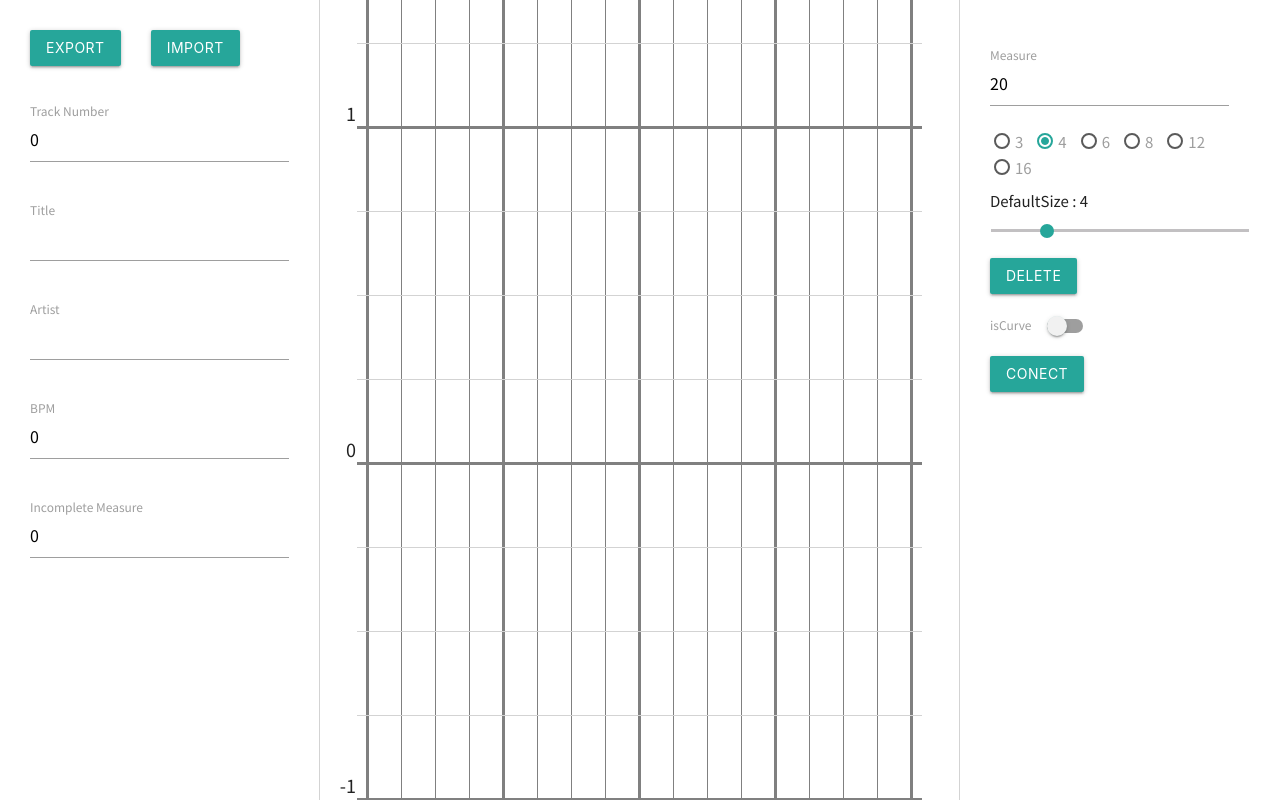
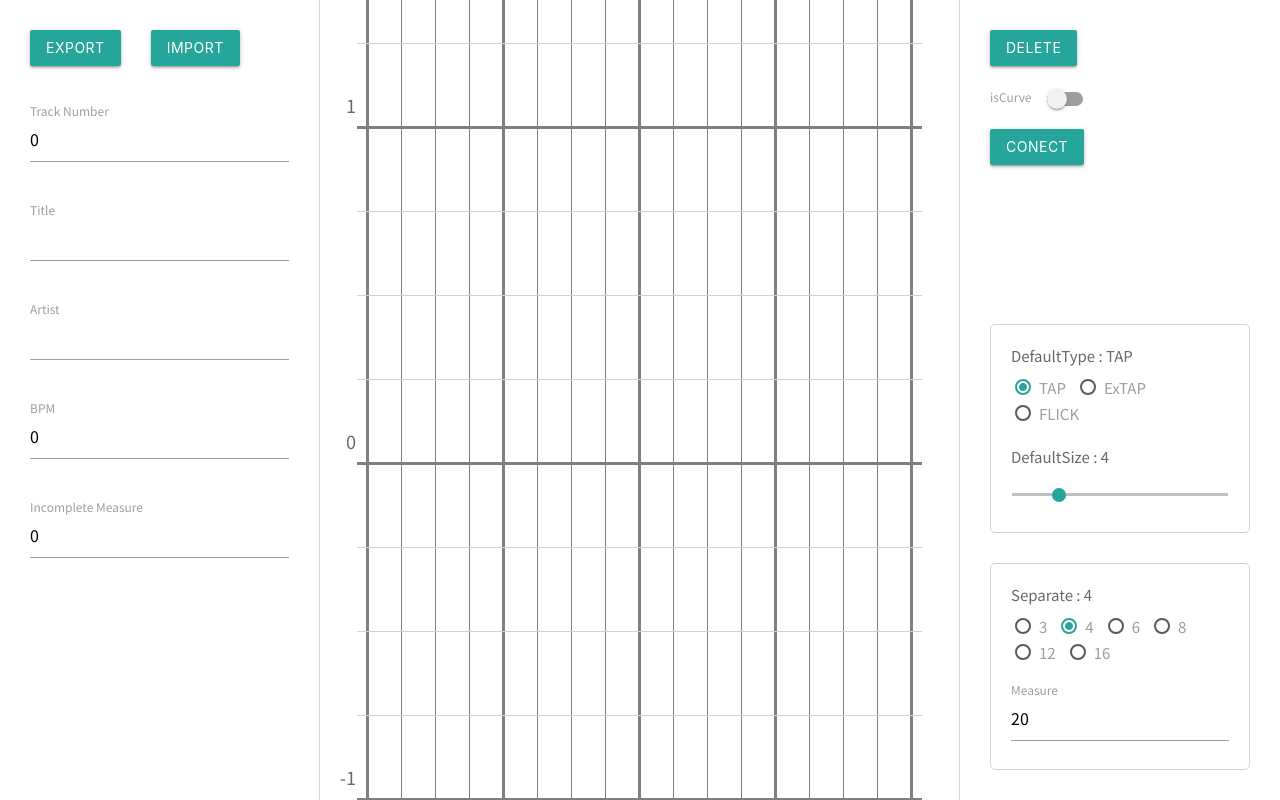
Before and after one commit to maru0210/ChartEditor, a React (Vite) app: page / in a window 1280 px wide. Built offline with nearby package versions, Linux system fonts and the light colour scheme.

Commit message:
デザイン等の修正

```diff
--- a/src/App.tsx
+++ b/src/App.tsx
@@ -30,6 +30,7 @@ function App() {
   const [measure, setMeasure] = useState<number>(20);
   const [separate, setSeparate] = useState<number>(4);
   const [defaultSize, setDefaultSize] = useState<number>(4);
+  const [defaultType, setDefaultType] = useState<number>(0);
 
   const divCenter = useRef<HTMLDivElement>(null);
   const [centerHeight, setCenterHeight] = useState<number>(0);
@@ -76,6 +77,7 @@ function App() {
           separate={separate}
           measure={measure}
           defaultSize={defaultSize}
+          defaultType={defaultType}
         ></Editor>
       </div>
 
@@ -91,6 +93,8 @@ function App() {
           setSeparate={setSeparate}
           defaultSize={defaultSize}
           setDefaultSize={setDefaultSize}
+          defaultType={defaultType}
+          setDefaultType={setDefaultType}
         ></Config>
       </div>
     </>
--- a/src/Config.tsx
+++ b/src/Config.tsx
@@ -15,9 +15,17 @@ type Props = {
   setSeparate: React.Dispatch<React.SetStateAction<number>>;
   defaultSize: number;
   setDefaultSize: React.Dispatch<React.SetStateAction<number>>;
+  defaultType: number;
+  setDefaultType: React.Dispatch<React.SetStateAction<number>>;
 };
 
 function Config(props: Props) {
+  const types: [string, number][] = [
+    ["TAP", 0],
+    ["ExTAP", 1],
+    ["FLICK", 2],
+  ];
+
   const [isCurve, setIsCurve] = useState<boolean>(false);
 
   const DeleteNote = () => {
@@ -81,21 +89,62 @@ function Config(props: Props) {
   };
 
   return (
-    <>
-      <div className="input-field">
-        <input
-          id="incompletemeasure"
-          value={props.measure}
-          onChange={(e) => props.setMeasure(Number(e.target.value))}
-          type="number"
-          className="validate"
-        ></input>
-        <label htmlFor="incompletemeasure" className="active">
-          Measure
+    <div id="config">
+      <div id="noteSetting">
+        <button className="waves-effect waves-light btn" onClick={() => DeleteNote()}>
+          Delete
+        </button>
+
+        <div id="longNoteConf">
+          <div className="switch">
+            <label>
+              isCurve
+              <input type="checkbox" checked={isCurve} onChange={() => setIsCurve((old) => !old)} />
+              <span className="lever"></span>
             </label>
           </div>
+          <button className="waves-effect waves-light btn" onClick={() => ConectNotes()}>
+            Conect
+          </button>
+        </div>
+      </div>
 
+      <div className="bottom">
+        <div id="defaultNote">
+          <div id="defaultType">
+            <p>DefaultType : {types[props.defaultType][0]}</p>
+            {types.map((type: [string, number]) => {
+              return (
+                <>
+                  <label>
+                    <input
+                      className="with-gap"
+                      name="defaultType"
+                      type="radio"
+                      checked={props.defaultType == type[1]}
+                      onChange={() => props.setDefaultType(type[1])}
+                    ></input>
+                    <span>{type[0]}</span>
+                  </label>
+                </>
+              );
+            })}
+          </div>
+          <div id="defaultSize">
+            <p>DefaultSize : {props.defaultSize}</p>
+            <input
+              type="range"
+              min="1"
+              max="16"
+              value={props.defaultSize}
+              onChange={(e) => props.setDefaultSize(Number(e.target.value))}
+            />
+          </div>
+        </div>
+
+        <div id="editorSetting">
           <div id="separate">
+            <p>Separate : {props.separate}</p>
             {[3, 4, 6, 8, 12, 16].map((val: number) => {
               return (
                 <>
@@ -114,34 +163,21 @@ function Config(props: Props) {
             })}
           </div>
 
-      <div id="defaultSize">
-        <p>DefaultSize : {props.defaultSize}</p>
+          <div className="input-field">
             <input
-          type="range"
-          min="1"
-          max="16"
-          value={props.defaultSize}
-          onChange={(e) => props.setDefaultSize(Number(e.target.value))}
-        />
-      </div>
-
-      <button className="waves-effect waves-light btn" onClick={() => DeleteNote()}>
-        Delete
-      </button>
-
-      <div id="longNoteConf">
-        <div className="switch">
-          <label>
-            isCurve
-            <input type="checkbox" checked={isCurve} onChange={() => setIsCurve((old) => !old)} />
-            <span className="lever"></span>
+              id="incompletemeasure"
+              value={props.measure}
+              onChange={(e) => props.setMeasure(Number(e.target.value))}
+              type="number"
+              className="validate"
+            ></input>
+            <label htmlFor="incompletemeasure" className="active">
+              Measure
             </label>
           </div>
-        <button className="waves-effect waves-light btn" onClick={() => ConectNotes()}>
-          Conect
-        </button>
         </div>
-    </>
+      </div>
+    </div>
   );
 }
 
--- a/src/Editor.tsx
+++ b/src/Editor.tsx
@@ -19,6 +19,7 @@ type Props = {
   separate: number;
   measure: number;
   defaultSize: number;
+  defaultType: number;
 };
 
 function Editor(props: Props) {
@@ -62,7 +63,7 @@ function Editor(props: Props) {
 
     const _note: Note = {
       time: time,
-      type: 0,
+      type: props.defaultType,
       data: [
         {
           diff: 0,
@@ -105,9 +106,9 @@ function Editor(props: Props) {
             className={data.isSelect ? className + " selected" : className}
             position={{
               x: data.pos * unitWidth + 1,
-              y: (measure - 1 - note.time - data.diff) * unitHeight * 48 - 6,
+              y: (measure - 1 - note.time - data.diff) * unitHeight * 48 - 7,
             }}
-            size={{ width: unitWidth * data.size - 1, height: 13 }}
+            size={{ width: unitWidth * data.size - 1, height: 15 }}
             enableResizing={resizeSetting}
             onDragStop={(_e, d) => UpdateNotePos(d.x, d.y, note.key, i)}
             onResizeStart={() => setCanNewNote(() => false)}
@@ -149,17 +150,17 @@ function Editor(props: Props) {
     );
   };
 
-  const NormalizeNote = (note: Note): Note => {
+  const NormalizeLongNote = (note: Note): Note => {
     note.data.map((data, i) => {
-      if(i % 2 == 1) {
-        if(data.diff > note.data[i+1].diff) {
-          data.diff = note.data[i+1].diff;
+      if (i % 2 == 1) {
+        if (data.diff > note.data[i + 1].diff) {
+          data.diff = note.data[i + 1].diff;
         }
       }
       return data;
-    })
+    });
     return note;
-  }
+  };
 
   const UpdateNotePos = (x: number, y: number, key: number, dataIndex: number) => {
     props.setNotes(
@@ -173,7 +174,7 @@ function Editor(props: Props) {
           const interval = 1 / props.separate;
           const newTime = measure - 1 - Math.round(y / (unitHeight * 48) / interval) * interval;
           if (-1 <= newTime && newTime <= measure - 1) {
-            if (note.type == 0) {
+            if (note.type == 0 || note.type == 1 || note.type == 2) {
               note.time = newTime;
             } else if (note.type == 10 || note.type == 11) {
               if (dataIndex == 0) {
@@ -195,7 +196,7 @@ function Editor(props: Props) {
                   note.data[dataIndex].diff = newTime - note.time;
                 }
               }
-              note = NormalizeNote(note);
+              note = NormalizeLongNote(note);
             }
           }
         }
--- a/src/SVG.tsx
+++ b/src/SVG.tsx
@@ -42,10 +42,8 @@ export const LongStSvg = (
               L ${noteLeft(unitWidth, note, 2)} ${notePosY(unitHeight, measure, note, 2)}
               L ${noteRight(unitWidth, note, 2)} ${notePosY(unitHeight, measure, note, 2)}
               L ${noteRight(unitWidth, note, 0)} ${notePosY(unitHeight, measure, note, 0)}`}
-          stroke="green"
         />
       </svg>
-      ,
     </>
   );
 };
@@ -68,7 +66,6 @@ export const LongCrvSvg = (
               L ${noteRight(unitWidth, note, 2)} ${notePosY(unitHeight, measure, note, 2)}
               Q ${controlRight(unitWidth, note, 1)} ${controlPosY(unitHeight, measure, note, 1)}
                 ${noteRight(unitWidth, note, 0)} ${notePosY(unitHeight, measure, note, 0)}`}
-          stroke="blue"
         />
       </svg>
       ,
--- a/src/css/App.css
+++ b/src/css/App.css
@@ -24,8 +24,5 @@ input::-webkit-inner-spin-button {
 }
 
 #right {
-  display: flex;
-  flex-direction: column;
-  align-items: start;
   padding: 30px;
 }
--- a/src/css/Config.css
+++ b/src/css/Config.css
@@ -1,20 +1,58 @@
+#config {
+  width: 100%;
+  height: 100%;
+  display: flex;
+  flex-direction: column;
+  justify-content: space-between;
+
+  > div {
+    width: 100%;
+  }
+
+  > div.bottom {
+    display: flex;
+    flex-direction: column;
+    gap: 30px;
+
+    > div {
+      padding: 20px;
+      border: 1px solid lightgray;
+      border-radius: 5px;
+    }
+
+    > div#defaultNote {
+      > #defaultType {
+        margin-bottom: 20px;
+      }
+
+      > #defaultSize {
+        width: 100%;
+      }
+    }
+
+    > div#editorSetting {
+      > .input-field {
+        margin-bottom: 0;
+      }
+    }
+  }
+}
+
+p {
+  margin-bottom: 8px;
+  color: dimgray;
+}
+
 button {
   margin-bottom: 20px;
 }
 
-#separate {
-  > label {
-    margin-right: 10px;
+label:has(input[type="radio"]) {
+  margin-right: 10px;
 
-    > span {
-      padding-left: 25px;
-    }
+  > span {
+    padding-left: 28px !important;
   }
-}
-
-#defaultSize {
-  margin: 10px 0;
-  width: 100%;
 }
 
 #longNoteConf {
--- a/src/css/Editor.css
+++ b/src/css/Editor.css
@@ -13,45 +13,63 @@
   z-index: 999;
 }
 
-svg.longSt {
+svg {
   position: absolute;
   pointer-events: none;
-
-  > path {
-    fill: rgba(50, 255, 50, 0.5);
-  }
 }
 
-svg.longCrv {
-  position: absolute;
-  pointer-events: none;
-
-  > path {
-    fill: rgba(50, 50, 255, 0.5);
-  }
+.note:has(.selected) {
+  z-index: 10000;
 }
 
 .note {
   position: absolute;
+  z-index: 1999;
 
-  > .type0,
-  .type10,
-  .type11 {
-    border: 1px solid blue;
-    background-color: skyblue;
+  > div {
+    border-radius: 3px;
+  }
+
+  > .selected {
+    border: 1px solid white;
+    outline: 3px solid black;
+
+    z-index: 10000;
+  }
+
+  > .type0 {
+    background-color: rgb(255, 80, 80);
+  }
+
+  > .type1 {
+    background-color: rgb(236, 221, 0);
+  }
+
+  > .type2 {
+    background-color: rgb(100, 224, 255);
+  }
+
+  > .type10 {
+    background-color: orange;
+  }
+
+  > svg:has(~ .type10) > path {
+    fill: rgba(255, 165, 0, 0.3);
+  }
+
+  > .type11 {
+    background-color: rgb(40, 40, 255);
+  }
+
+  > svg:has(~ .type11) > path {
+    fill: rgba(40, 40, 255, 0.3);
   }
 
   > .control {
-    border: 1px solid green;
     background-color: red;
     border-radius: 50%;
 
     z-index: 9999;
-  }
-
-  > .selected {
-    border: 2px solid red;
-    background-color: orange;
   }
 }
 
```
Lines whose indentation alone changed are shown as unchanged.
